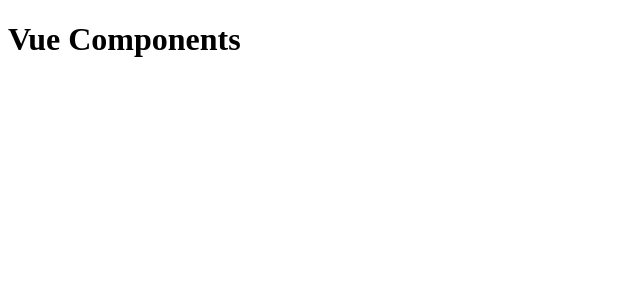
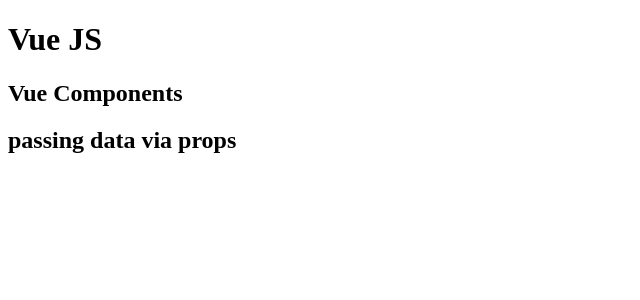
Before and after one commit to lourencofelipe/vue-components-avnc, a Vue app: page / in a window 1280 px wide. Shown: the top 300 px of the page, without its empty margins (0-640 px from the left). Built offline with nearby package versions, Linux system fonts and the light colour scheme.

Commit message:
Creating component and passing data via props

```diff
--- a/src/App.vue
+++ b/src/App.vue
@@ -1,5 +1,19 @@
 <template>
   <div id="app">
-    <h1>Vue Components</h1>
+    <h1>Vue JS</h1>
+
+    <Post title="Vue Components" />
+    <Post title="passing data via props" />
   </div>
 </template>
+
+<script>
+
+import Post from './components/Post.vue'
+
+export default {
+  components: {
+    Post
+  }
+}
+</script>
--- /dev/null
+++ b/src/components/Post.vue
@@ -0,0 +1,11 @@
+<template>
+    <h2>{{ title }}</h2>
+</template>
+
+<script>
+export default {
+    props: {
+        title: String
+    }
+}
+</script>
```
